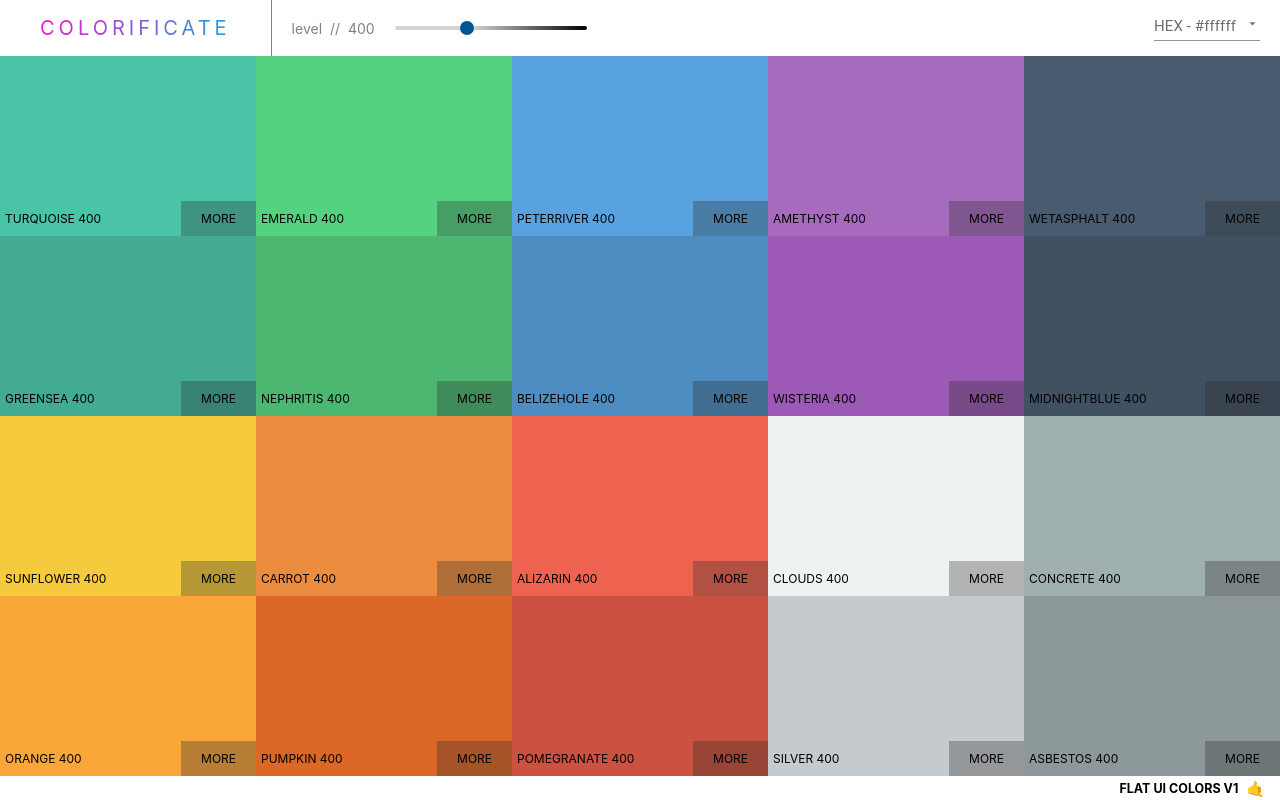
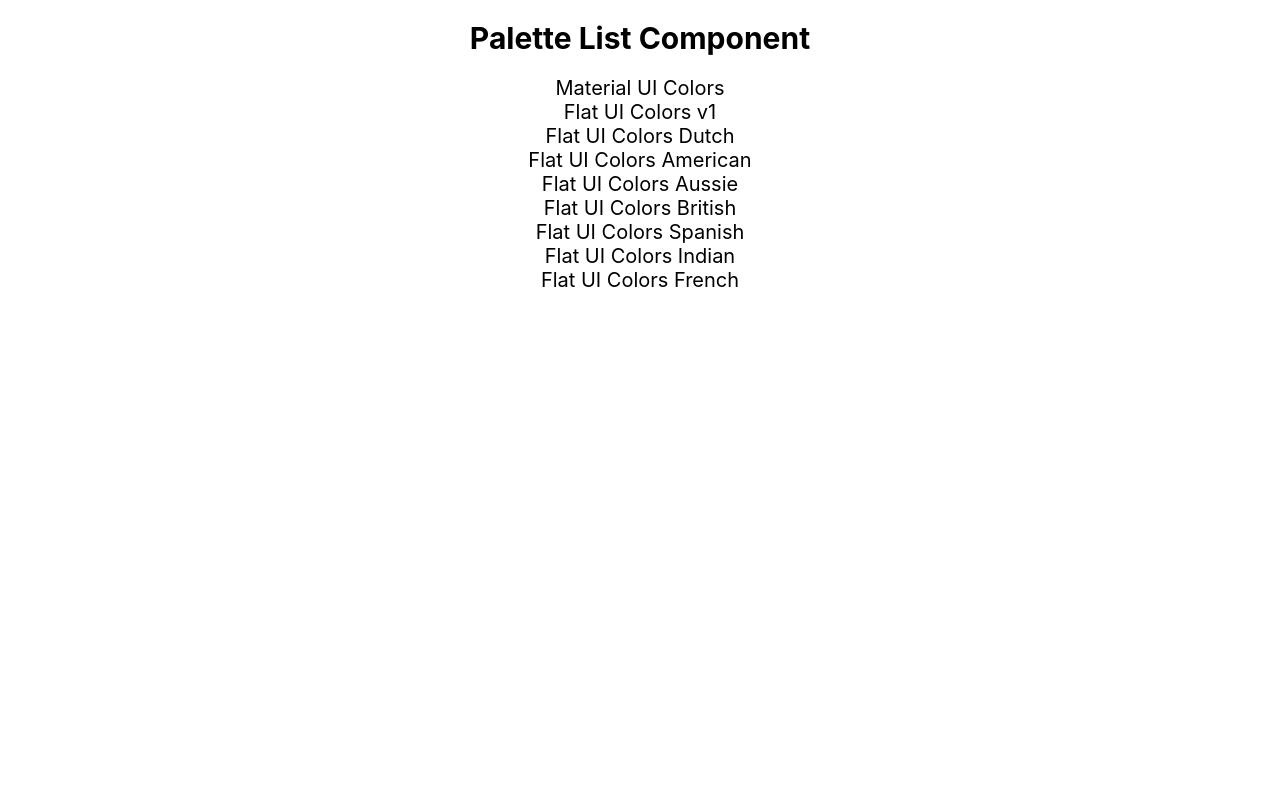
Before and after one commit to JamesMAWalker/colorificate, a React (Create React App) app: page / in a window 1280 px wide. Built offline with nearby package versions, Linux system fonts and the light colour scheme.

Commit message:
Add Palette Routes/Links.

```diff
--- a/src/App.js
+++ b/src/App.js
@@ -1,22 +1,37 @@
-import React from 'react';
+import React, { Component } from 'react';
+import { Route, Switch } from 'react-router-dom';
 
 import Palette from './components/palette/palette.component';
+import PaletteList from './components/palette/palette-list.component';
 
 import seedColors from './data/seedColors';
 
 import genPal from './utils/color.utils';
 
-function App() {
-  console.log(genPal(seedColors[1]));
+class App extends Component {
 
+  findPal = id => {
+    return seedColors.find(palette => palette.id === id);
+  }
 
-  return (
-    <div >
-      {/* Navbar */}
-      <Palette palette={genPal(seedColors[1])} className='Palette-colors'/>
-      {/* Footer */}
-    </div>
-  );
+ render () {
+   return (
+     <div>
+       <Switch>
+         <Route
+           exact
+           path='/'
+           render={() => <PaletteList palettes={seedColors} />}
+         />
+         <Route
+           exact
+           path='/palette/:id'
+           render={(rp) => <Palette palette={genPal(this.findPal(rp.match.params.id))} /> }
+         />
+       </Switch>
+     </div>
+   );
+ }
 }
 
 export default App;
--- a/src/components/navbar/navbar.component.jsx
+++ b/src/components/navbar/navbar.component.jsx
@@ -40,9 +40,9 @@ class NavBar extends Component {
     return (
       <header className='Navbar'>
         <div className='logo'>
-          <a className='logo-text' href='#'>
+          <Link className='logo-text' to='/'>
             colorificate
-          </a>
+          </Link>
         </div>
         <div className='Slider-container'>
           <div className='Slider-level'>level&nbsp; // &nbsp;{level}</div>
--- /dev/null
+++ b/src/components/palette/palette-list.component.jsx
@@ -0,0 +1,23 @@
+import React, { Component } from 'react';
+import { Link } from 'react-router-dom';
+
+import genPal from '../../utils/color.utils';
+
+class PaletteList extends Component {
+  render() {
+    const { palettes } = this.props;
+
+    let listOfPalettes = palettes.map(p => (
+      <Link className='palette-link' to={`/palette/${p.id}`} >{p.paletteName}</Link>
+    ));
+
+    return (
+      <div className='Palette-list'>
+        <h1 className='Palette-list__title'>Palette List Component</h1>
+        <div className='Palette-list__list'>{listOfPalettes}</div>
+      </div>
+    );
+  }
+}
+
+export default PaletteList;
--- a/src/components/palette/palette.component.jsx
+++ b/src/components/palette/palette.component.jsx
@@ -26,6 +26,9 @@ class Palette extends Component {
     const { colors, palName, emoji } = this.props.palette;
     const { level, format } = this.state;
 
+    console.log(this.props.palette);
+
+
     const colorBoxes = colors[level].map(c => (
       <ColorBox bgco={c[format]} name={c.name} key={c.id}/>
     ))
--- a/src/index.js
+++ b/src/index.js
@@ -1,12 +1,15 @@
 import React from 'react';
 import ReactDOM from 'react-dom';
+import { BrowserRouter } from 'react-router-dom';
 import './index.css';
 import App from './App';
 import * as serviceWorker from './serviceWorker';
 
 ReactDOM.render(
   <React.StrictMode>
-    <App />
+    <BrowserRouter>
+      <App />
+    </BrowserRouter>
   </React.StrictMode>,
   document.getElementById('root')
 );
--- a/src/styles/navbar.styles.scss
+++ b/src/styles/navbar.styles.scss
@@ -20,6 +20,11 @@
       rgb(28, 161, 223));
     -webkit-background-clip: text;
     -webkit-text-fill-color: transparent;
+  }
+
+  &:hover {
+    background-color: rgba(253, 0, 232, 0.05);
+    transition: all .2s;
   }
 }
 
--- a/src/styles/palette.styles.scss
+++ b/src/styles/palette.styles.scss
@@ -23,4 +23,28 @@
       margin: .5rem;
     }
   }
+
+  &-list {
+    display: flex;
+    justify-content: center;
+    align-items: center;
+    flex-flow: column;
+
+    &__title {
+      font-size: 3rem;
+    }
+
+    &__list {
+      display: flex;
+      align-items: center;
+      justify-content: center;
+      flex-flow: column;
+
+      & > * {
+        text-decoration: none;
+        color: inherit;
+        font-size: 2rem;
+      }
+    }
+  }
 }
```
